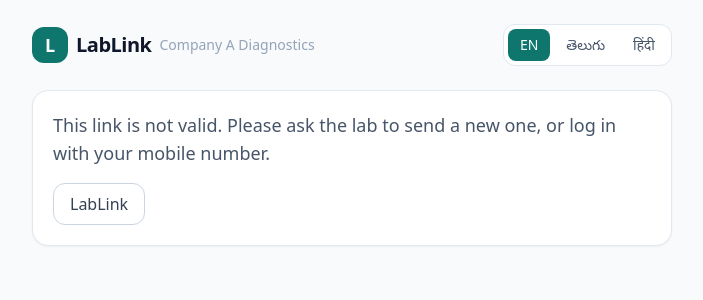
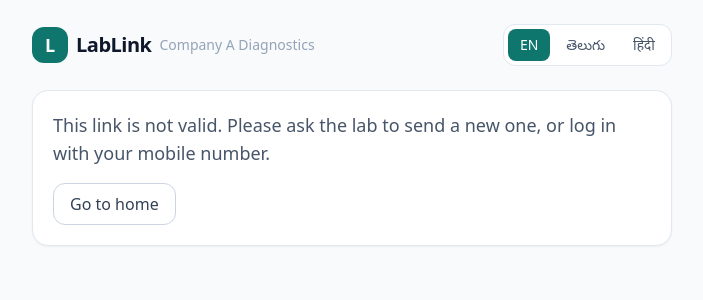
Before and after one commit to Shivam200427/lablink-reports, a React (Vite) app in the folder client/: page /r/1 in a window 1280 px wide. Shown: the top 300 px of the page, without its empty margins (288-991 px from the left). Built offline with nearby package versions, Linux system fonts and the light colour scheme; no server answers.

Commit message:
fix(client): localize remaining patient-page action labels (go home, staff/doctor links)

```diff
--- a/client/src/i18n.js
+++ b/client/src/i18n.js
@@ -50,6 +50,9 @@ const D = {
   linkNotFound: { en: 'This link is not valid. Please ask the lab to send a new one, or log in with your mobile number.', te: 'ఈ లింక్ చెల్లదు. దయచేసి కొత్త లింక్ కోసం ల్యాబ్‌ను అడగండి, లేదా మీ మొబైల్ నంబర్‌తో లాగిన్ అవ్వండి.', hi: 'यह लिंक मान्य नहीं है। कृपया लैब से नया लिंक मांगें या अपने मोबाइल नंबर से लॉग इन करें।' },
   rateLimited: { en: 'Too many attempts. Please wait a few minutes and try again.', te: 'చాలా సార్లు ప్రయత్నించారు. దయచేసి కొద్ది నిమిషాలు ఆగి మళ్లీ ప్రయత్నించండి.', hi: 'बहुत अधिक प्रयास हो गए। कृपया कुछ मिनट रुकें और फिर कोशिश करें।' },
   genericError: { en: 'Something went wrong. Please check your connection and try again.', te: 'ఏదో తప్పు జరిగింది. దయచేసి మీ కనెక్షన్ సరిచూసి మళ్లీ ప్రయత్నించండి.', hi: 'कुछ गड़बड़ हो गई। कृपया अपना कनेक्शन जांचें और फिर कोशिश करें।' },
+  goHome: { en: 'Go to home', te: 'హోమ్‌కు వెళ్లండి', hi: 'होम पर जाएं' },
+  staffLink: { en: 'Staff', te: 'సిబ్బంది', hi: 'स्टाफ़' },
+  doctorsLink: { en: 'Doctors', te: 'వైద్యులు', hi: 'डॉक्टर' },
   tryAgain: { en: 'Try again', te: 'మళ్లీ ప్రయత్నించండి', hi: 'फिर कोशिश करें' },
   switchFamily: { en: 'Switch person', te: 'వ్యక్తిని మార్చండి', hi: 'व्यक्ति बदलें' },
 };
--- a/client/src/pages/LinkGate.jsx
+++ b/client/src/pages/LinkGate.jsx
@@ -50,7 +50,7 @@ export default function LinkGate() {
       {info.error && (
         <div className="card text-lg text-slate-600">
           {info.error === 'expired' ? t(lang, 'linkExpired') : t(lang, 'linkNotFound')}
-          <div className="mt-4"><Link className="btn-ghost" to="/">LabLink</Link></div>
+          <div className="mt-4"><Link className="btn-ghost" to="/">{t(lang, 'goHome')}</Link></div>
         </div>
       )}
       {!info.error && step === 'intro' && (
--- a/client/src/pages/PatientLogin.jsx
+++ b/client/src/pages/PatientLogin.jsx
@@ -66,7 +66,7 @@ export default function PatientLogin() {
         )}
       </div>
       <p className="mt-6 text-center text-sm text-slate-400">
-        <a className="underline" href="/staff">Staff</a> · <a className="underline" href="/doctor">Doctors</a>
+        <a className="underline" href="/staff">{t(lang, 'staffLink')}</a> · <a className="underline" href="/doctor">{t(lang, 'doctorsLink')}</a>
       </p>
     </div>
   );
```
